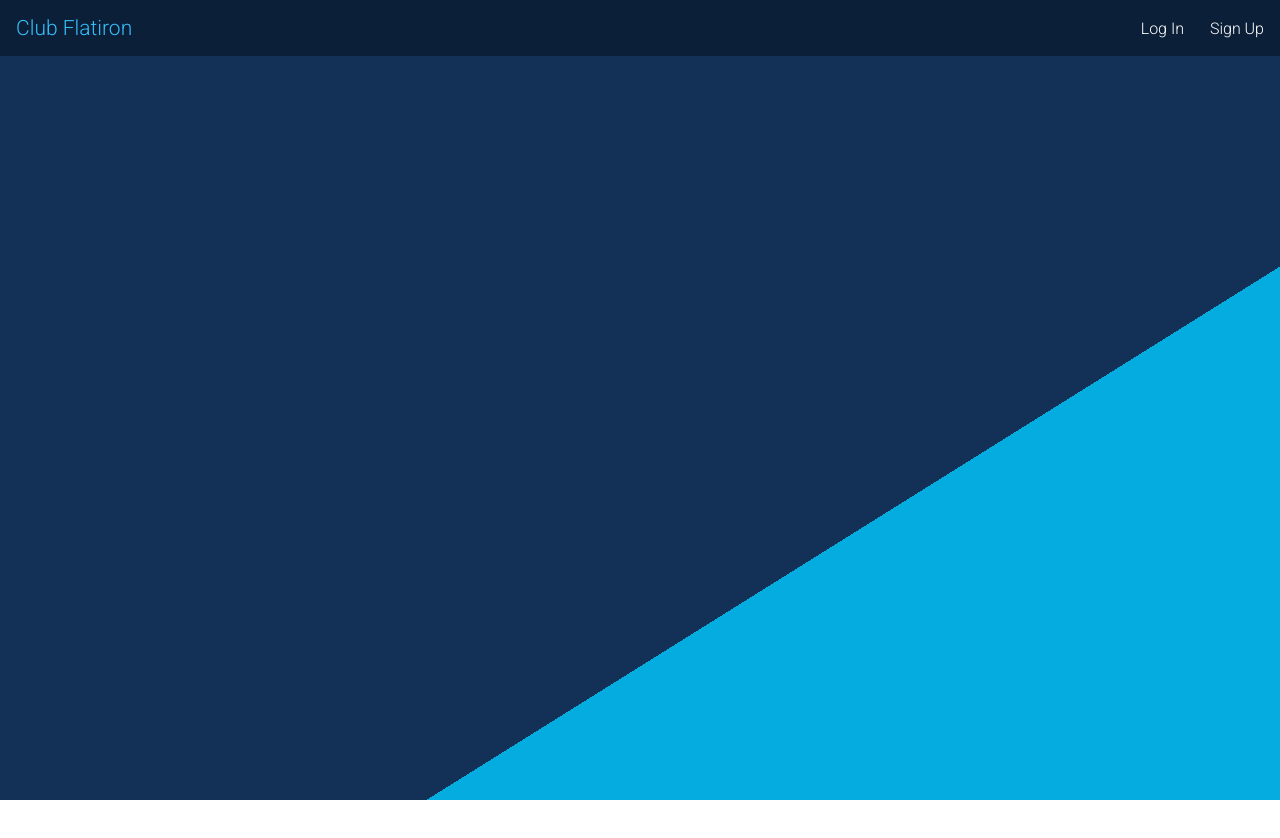
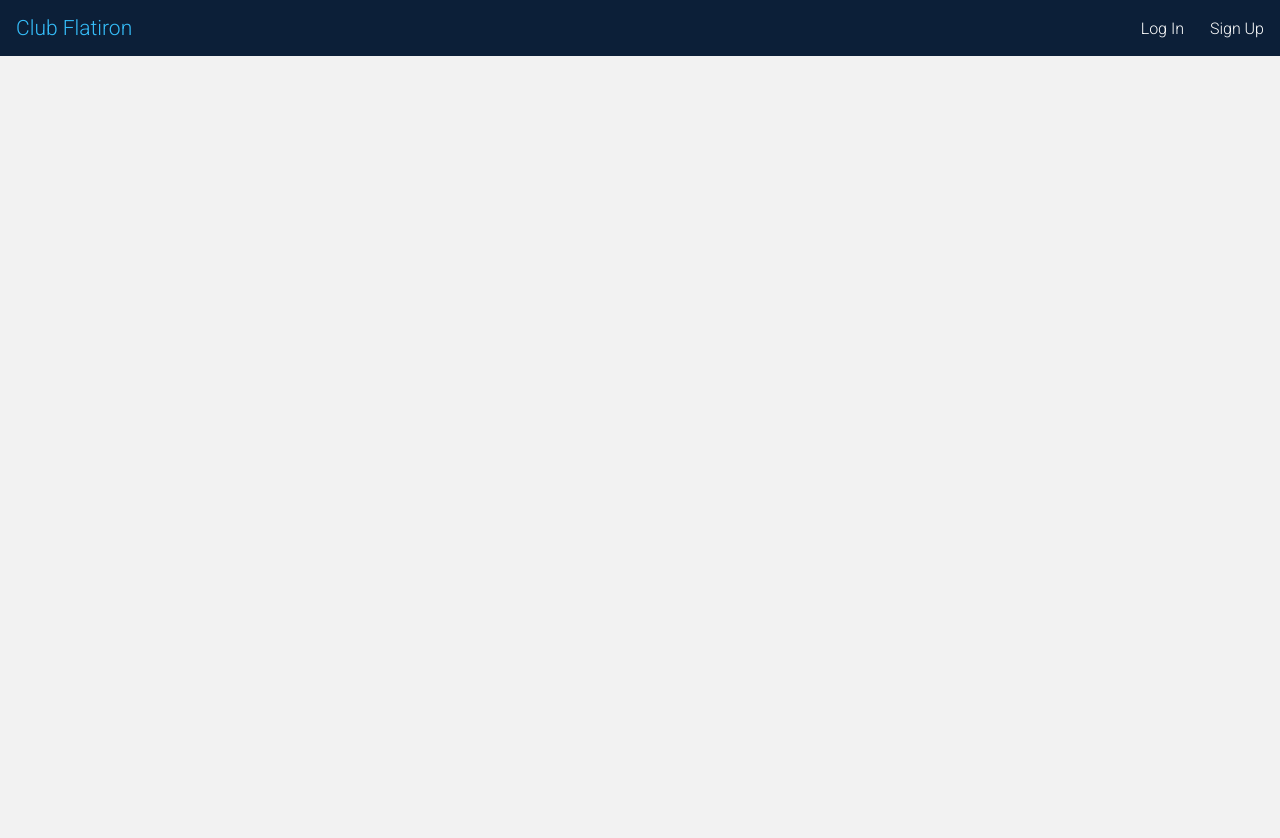
Before and after one commit to jawndrade/flatclub, a React (Create React App) app in the folder client/: page /whiteboard in a window 1280 px wide. Shown: the top 838 px of the page. Before the commit the page ends 800 px from the top, so only its background shows below. Built offline with nearby package versions, Linux system fonts and the light colour scheme; no server answers.

Commit message:
added whiteboard

```diff
--- a/client/package.json
+++ b/client/package.json
@@ -17,6 +17,7 @@
     "react-icons": "^4.8.0",
     "react-router-dom": "^5.3.4",
     "react-scripts": "^2.1.3",
+    "roughjs": "^4.5.2",
     "web-vitals": "^2.1.4"
   },
   "scripts": {
--- a/client/src/App.js
+++ b/client/src/App.js
@@ -8,8 +8,9 @@ import Dashboard from "./components/Dashboard"
 import ClubView from "./components/ClubView"
 import UserClubs from "./components/UserClubs"
 import PostView from "./components/PostView"
-import Search from './components/Search'
+import Search from "./components/Search"
 import Hero from "./components/Hero"
+import Whiteboard from "./components/Whiteboard"
 
 function App() {
   const [users, setUsers] = useState([])
@@ -146,6 +147,10 @@ function App() {
           <PostView />
         </Route>
 
+        <Route path="/whiteboard">
+          <Whiteboard />
+        </Route>
+
       </Switch>
       </Router>
     </div>
--- a/client/src/components/NavBar.js
+++ b/client/src/components/NavBar.js
@@ -3,17 +3,6 @@ import { NavLink } from "react-router-dom"
 import "../css/navbar.css"
 
 function NavBar({currentUser, handleLogout}) {
-
-    // set state for toggling navbar menu
-    // const [showMenu, setShowMenu] = useState(false)
-
-    // function toggleMenu(){
-    //     setShowMenu(!showMenu)
-    // }
-
-    // function closeMenu(){
-    //     setShowMenu(false)
-    // }
 
     return (
         <nav className="navbar-container">
@@ -24,10 +13,11 @@ function NavBar({currentUser, handleLogout}) {
                     {currentUser && Object.keys(currentUser).length !== 0 ? (
                         <>
                             <img width="25px" className="userImage" src={currentUser.image} alt="user"/>
-                            <li><NavLink to='/dashboard' >Home</NavLink></li>
-                            <li><NavLink to='/memberships' >My Clubs</NavLink></li>
-                            <li><NavLink to='/search' >Search</NavLink></li>
-                            <li><NavLink to='/profile' >Profile</NavLink></li>
+                            <li><NavLink to='/dashboard'>Home</NavLink></li>
+                            <li><NavLink to='/memberships'>My Clubs</NavLink></li>
+                            <li><NavLink to='/search'>Search</NavLink></li>
+                            <li><NavLink to='/whiteboard'>Whiteboard</NavLink></li>
+                            <li><NavLink to='/profile'>Profile</NavLink></li>
                             <li><NavLink to='/' onClick={() => {handleLogout()}}>Logout</NavLink></li>
                         </>
                         ) : (
--- /dev/null
+++ b/client/src/components/PencilTool.js
@@ -0,0 +1,60 @@
+import React, { useLayoutEffect, useState, useRef } from 'react'
+
+const pos = { x: 0, y: 0 }
+
+const Penciltool = () => {
+  const [points, setPoints] = useState([])
+  const [drawing, setDrawing] = useState(false)
+  const contextRef = useRef(null)
+
+  useLayoutEffect(() => {
+    const canvas = document.getElementById('canvas')
+    const ctx = canvas.getContext('2d')
+
+    ctx.clearRect(0, 0, canvas.width, canvas.height)
+    ctx.lineCap = 'round'
+    ctx.strokeStyle = 'black'
+    ctx.lineWidth = 2
+    contextRef.current = ctx
+
+    points.forEach((ele) => {
+      contextRef.current.lineTo(ele.x, ele.y)
+      contextRef.current.stroke()
+    })
+  }, [points])
+
+  const startDrawing = (e) => {
+    setDrawing(true)
+    const { clientX, clientY } = e
+    pos.x = clientX
+    pos.y = clientY
+  }
+  const finishDrawing = () => {
+    setDrawing(false)
+  }
+  const draw = (event) => {
+    if (!drawing) return
+
+    setPoints((state) => [...state, pos])
+    contextRef.current.moveTo(pos.x, pos.y)
+
+    const { clientX, clientY } = event
+    pos.x = clientX
+    pos.y = clientY
+  }
+
+  return (
+    <canvas
+      id='canvas'
+      width={window.innerWidth}
+      height={window.innerWidth}
+      onMouseDown={startDrawing}
+      onMouseUp={finishDrawing}
+      onMouseMove={draw}
+    >
+      Canvas
+    </canvas>
+  )
+}
+
+export default Penciltool
--- /dev/null
+++ b/client/src/components/Whiteboard.js
@@ -0,0 +1,12 @@
+import React from 'react'
+import PencilTool from './PencilTool'
+
+function Whiteboard() {
+    return (
+      <div id='whiteboard-content'>
+        <PencilTool />
+      </div>
+    )
+  }
+
+  export default Whiteboard
--- a/client/src/css/club.css
+++ b/client/src/css/club.css
@@ -92,3 +92,11 @@ hr {
   outline: none;
   font-size: clamp(0.8rem, 2vw, 1.4rem);
 }
+
+#whiteboard-content {
+  width: 100%;
+  background-color: #f2f2f2;
+  left: 0;
+  height: 100% !important;
+  min-height: 100vh !important;
+}
```
Also changed, not shown: client/src/components/WhiteboardToolbar.js (added, +32 -0 lines), 1 other file (tests, documents, lock files or other folders).
